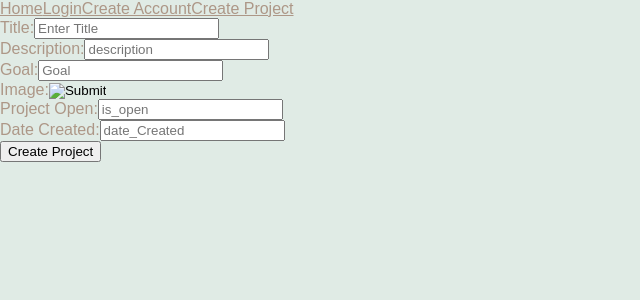
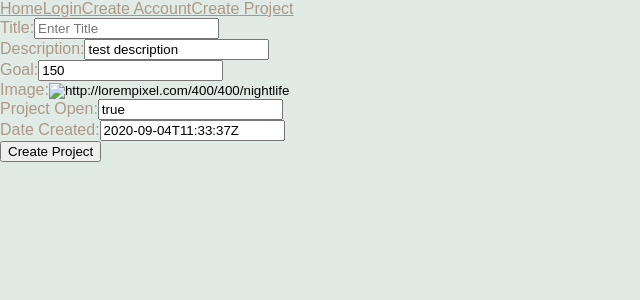
Before and after one commit to nicoletteheath/crowdfunding-project, a React (Create React App) app: page /createprojects in a window 1280 px wide. Shown: the top 300 px of the page, without its empty margins (0-640 px from the left). Built offline with nearby package versions, Linux system fonts and the light colour scheme.

Commit message:
create project page complete

```diff
--- a/src/components/CreateProjectForm/CreateProjectForm.jsx
+++ b/src/components/CreateProjectForm/CreateProjectForm.jsx
@@ -4,12 +4,12 @@ import { useHistory } from "react-router-dom";
     function CreateProject() {
 
         const [credentials, setCredentials] = useState({
-            "title": "",
-            "description": "test description",
-            "goal": 150,
-            "image": "http://lorempixel.com/400/400/nightlife",
-            "is_open": true,
-            "date_created": "2020-09-04T11:33:37Z",
+            title: "",
+            description: "test description",
+            goal: 150,
+            image: "http://lorempixel.com/400/400/nightlife",
+            is_open: true,
+            date_created: "2020-09-04T11:33:37Z",
         });
         const history = useHistory();
         const token = window.localStorage.getItem("token");
@@ -28,14 +28,14 @@ import { useHistory } from "react-router-dom";
                 method: "post",
                 headers: {
                     "Content-Type": "application/json",
-                    "Authorization": `token ${token}`,
+                    Authorization: `token ${token}`,
                 },
                 body: JSON.stringify(credentials),
             }
             );
 
-            const data = await response.json()
-            window.localStorage.setItem("token", data.token)
+            // const data = await response.json()
+            // window.localStorage.setItem("token", data.token)
 
             return response.json();
         };
@@ -44,15 +44,10 @@ import { useHistory } from "react-router-dom";
 
         const handleSubmit = (e) => {
             e.preventDefault();
-            if (credentials.title &&
-                credentials.description &&
-                credentials.goal &&
-                // credentials.image &&
-                credentials.is_open &&
-                credentials.date_created
+            if (true
                 ) {
                 postData().then((response) => {
-                    window.localStorage.setItem("token", response.token);
+                    // window.localStorage.setItem("token", response.token);
                     history.push("/");
                 })
                 .catch((error) => {
@@ -65,27 +60,27 @@ import { useHistory } from "react-router-dom";
             <form>
                 <div>
                     <label htmlFor="title">Title:</label>
-                    <input type="text" id="titl" placeholder="Enter Title" onChange={handleChange}/>
+                    <input type="text" id="title" placeholder="Enter Title" onChange={handleChange}/>
                 </div>
                 <div>
                     <label htmlFor="description">Description:</label>
-                    <input type="description" id="description" placeholder="description" onChange={handleChange}/>
+                    <input type="description" id="description" placeholder="description" onChange={handleChange} value={credentials.description}/>
                 </div>
                 <div>
                     <label htmlFor="goal">Goal:</label>
-                    <input type="goal" id="goal" placeholder="Goal" onChange={handleChange}/>
+                    <input type="goal" id="goal" placeholder="Goal" onChange={handleChange} value={credentials.goal}/>
                 </div>
                 <div>
                     <label htmlFor="image">Image:</label>
-                    <input type="image" id="image" placeholder="Image" onChange={handleChange}/>
+                    <input type="image" id="image" placeholder="Image" onChange={handleChange} value={credentials.image}/>
                 </div>
                 <div>
                     <label htmlFor="is_open">Project Open:</label>
-                    <input type="is_open" id="is_open" placeholder="is_open" onChange={handleChange}/>
+                    <input type="is_open" id="is_open" placeholder="is_open" onChange={handleChange} value={credentials.is_open}/>
                 </div>
                 <div>
                     <label htmlFor="date_created">Date Created:</label>
-                    <input type="date_created" id="date_created" placeholder="date_Created" onChange={handleChange}/>
+                    <input type="date_created" id="date_created" placeholder="date_Created" onChange={handleChange} value={credentials.date_created}/>
                 </div>
                 <button type="submit" onClick={handleSubmit}>
                     Create Project
```
Also changed, not shown: src/components/LoginForm/LoginForm.jsx (+20 -13 lines).
